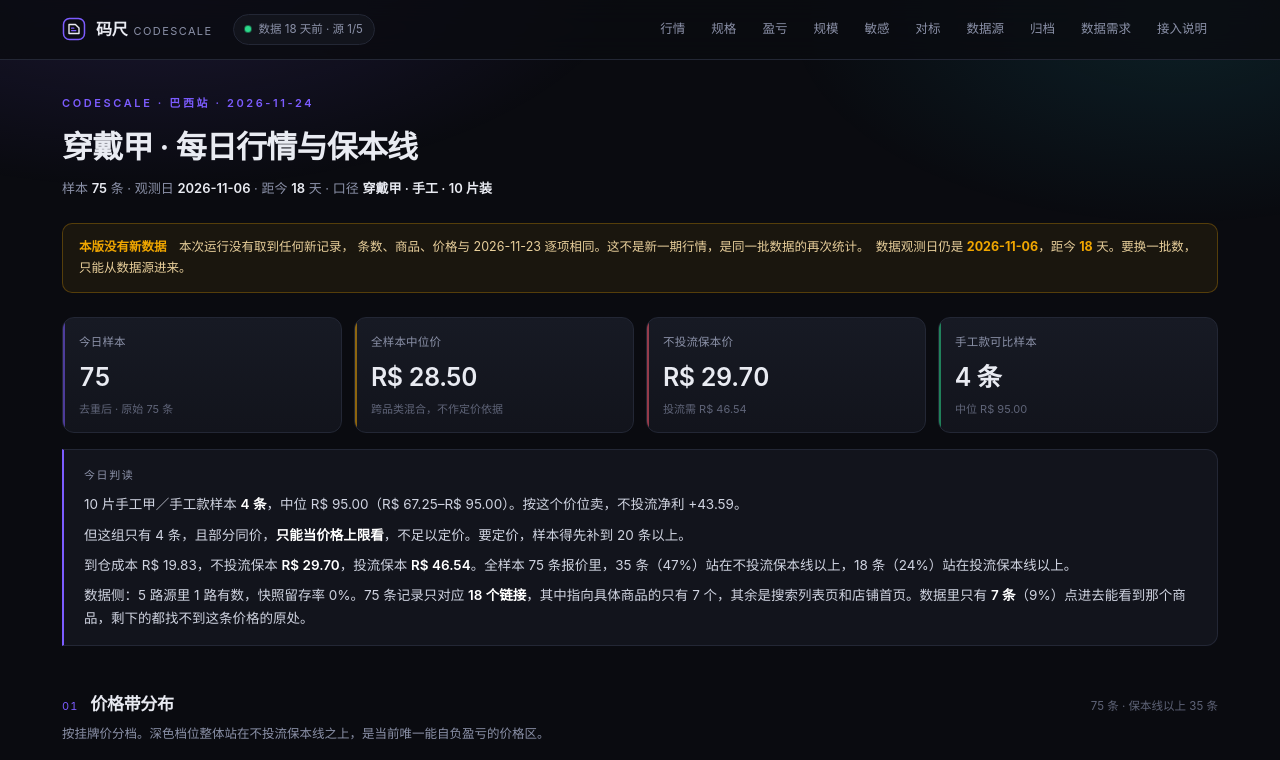
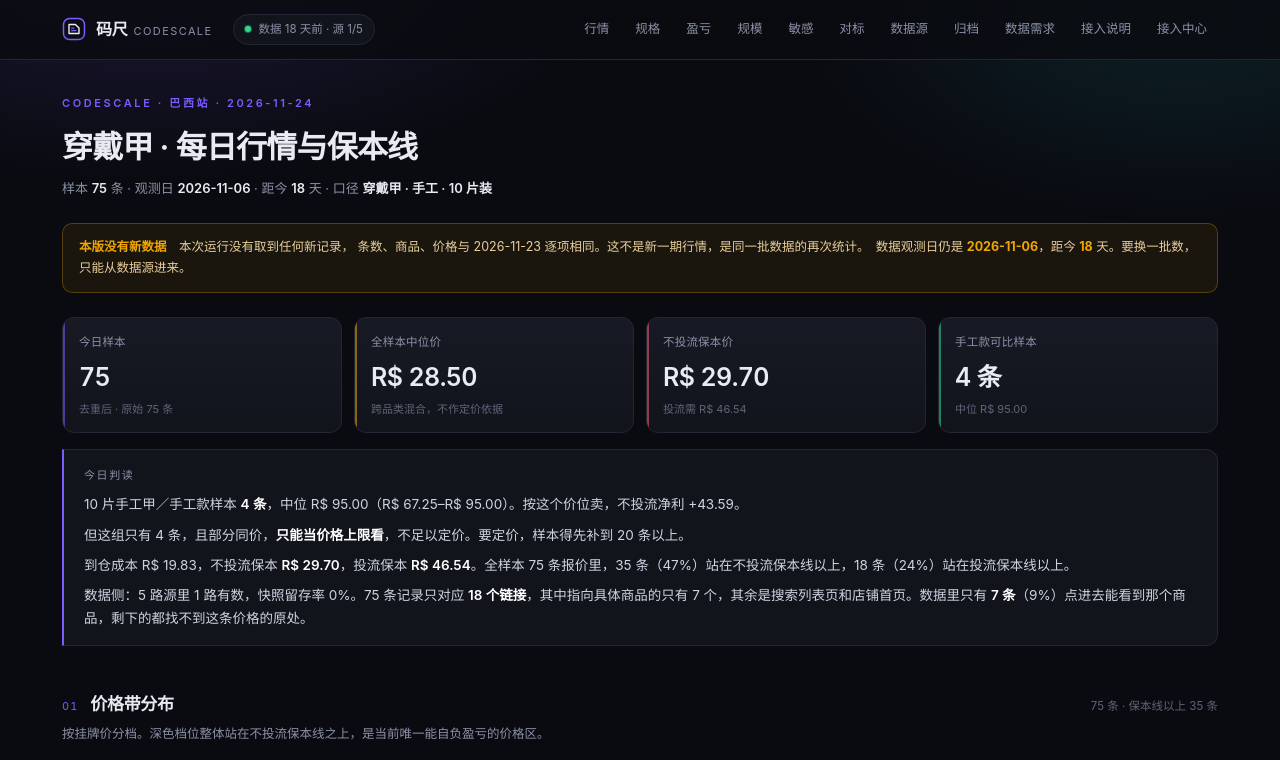
Before and after one commit to CursedRoaming/codescale, a plain HTML site: page index.html in a window 1280 px wide. Shown: the top 760 px of the page. Drawn offline with Linux system fonts and the light colour scheme.

Commit message:
nav: 加入渠道接入中心入口

```diff
--- a/index.html
+++ b/index.html
@@ -32,6 +32,7 @@
       <a href="#s-runs">归档</a>
       <a href="data-needs.html">数据需求</a>
       <a href="access.html">接入说明</a>
+      <a href="connect.html">接入中心</a>
     </nav>
   </div>
 </div>
@@ -100,7 +101,8 @@
     <div id="warn"></div>
     <p style="margin-top:14px;color:#8b91a8">
       还缺哪些数据、每项用来回答什么问题：<a href="data-needs.html">数据需求清单 →</a><br>
-      川哥要做什么、token 存在哪、换人怎么交接：<a href="access.html">接入说明与安全约定 →</a>
+      川哥要做什么、token 存在哪、换人怎么交接：<a href="access.html">接入说明与安全约定 →</a><br>
+      有哪些渠道可选、每个渠道怎么接、自己记进度：<a href="connect.html">渠道接入中心 →</a>
     </p>
   </section>
 
```
